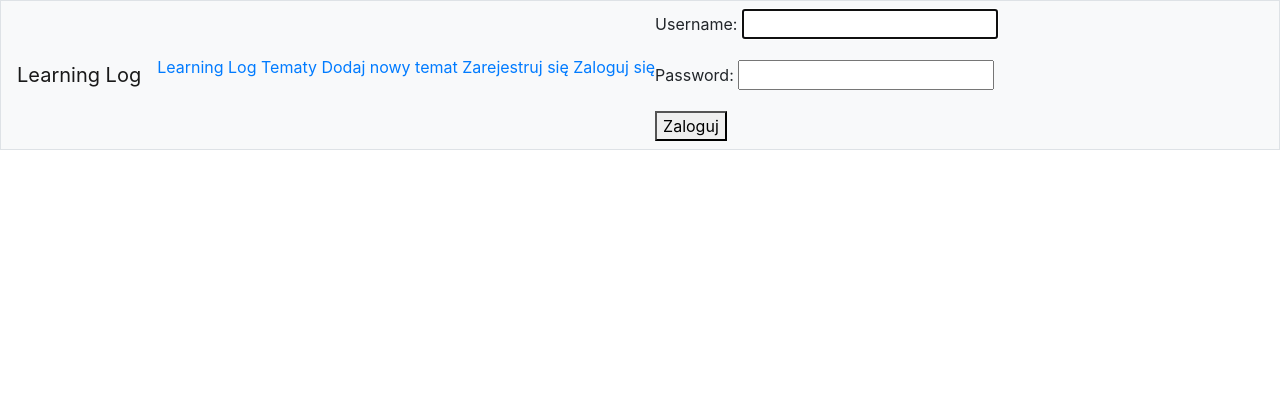
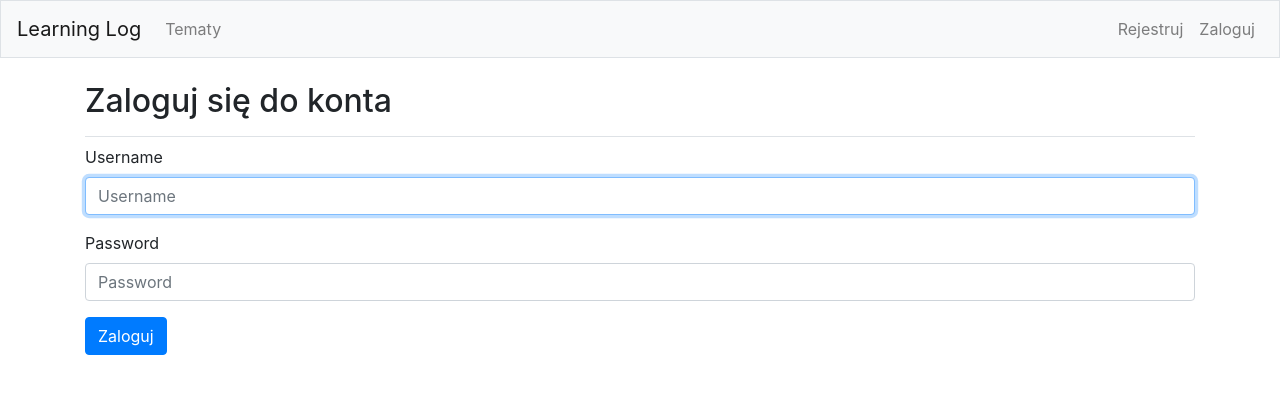
Before and after one commit to florek/learning_log, a Django app: page /login/ in a window 1280 px wide. Shown: the top 394 px of the page. Run offline with Django 3.2, Linux system fonts and the light colour scheme; some libraries are stand-ins or nearby versions.

Commit message:
2021.03.08

```diff
--- a/learning_logs/templates/learning_logs/base.html
+++ b/learning_logs/templates/learning_logs/base.html
@@ -1,33 +1,63 @@
 {% load bootstrap4 %}
+
 <!doctype html>
 <html lang="pl">
 <head>
     <meta charset="utf-8">
-    <meta name="viewport" content="width=device-width, initial-scale=1,shrink-to-fit=no">
+    <meta name="viewport" content="width=device-width, initial-scale=1,
+    shrink-to-fit=no">
     <title>Learning Log</title>
+
     {% bootstrap_css %}
-    {% bootstrap_jquery jquery="full" %}
+    {% bootstrap_javascript jquery='full' %}
+
 </head>
 <body>
+
 <nav class="navbar navbar-expand-md navbar-light bg-light mb-4 border">
-    <a class="navbar-brand" href="{% url 'learning_logs:index'%}">Learning Log</a>
-    <button class="navbar-toggler" type="button" data-toggle="collapse" data-target="#navbarCollapse"
-            aria-controls="navbarCollapse"
+
+    <a class="navbar-brand" href="{% url 'learning_logs:index' %}">
+        Learning Log</a>
+
+    <button class="navbar-toggler" type="button" data-toggle="collapse"
+            data-target="#navbarCollapse" aria-controls="navbarCollapse"
             aria-expanded="false" aria-label="Toggle navigation">
-        <span class="navbar-toggler-icon"></span>
-    </button>
-    <p>
-        <a href="{% url 'learning_logs:index' %}">Learning Log</a>
-        <a href="{% url 'learning_logs:topics' %}">Tematy</a>
-        <a href="{% url 'learning_logs:new_topic' %}">Dodaj nowy temat</a>
-        {% if user.is_authenticated %}
-            Witaj, {{ user.username }}.
-            <a href="{% url "users:logout" %}">Wyloguj się</a>
-        {% else %}
-            <a href="{% url "users:register" %}">Zarejestruj się</a>
-            <a href="{% url "users:login" %}">Zaloguj się</a>
-        {% endif %}
-    </p>
-    {% block content %}{% endblock %}
+        <span class="navbar-toggler-icon"></span></button>
+    <div class="collapse navbar-collapse" id="navbarCollapse">
+        <ul class="navbar-nav mr-auto">
+            <li class="nav-item">
+                <a class="nav-link" href="{% url 'learning_logs:topics' %}">
+                    Tematy</a></li>
+        </ul>
+        <ul class="navbar-nav ml-auto">
+            {% if user.is_authenticated %}
+                <li class="nav-item">
+                    <span class="navbar-text" }">Witaj, {{ user.username }}.</span>
+                </li>
+                <li class="nav-item">
+                    <a class="nav-link" href="{% url 'users:logout' %}">Wyloguj</a>
+                </li>
+            {% else %}
+                <li class="nav-item">
+                    <a class="nav-link" href="{% url 'users:register' %}">Rejestruj</a>
+                </li>
+                <li class="nav-item">
+                    <a class="nav-link" href="{% url 'users:login' %}">Zaloguj</a></li>
+            {% endif %}
+        </ul>
+    </div>
+
+</nav>
+
+<main role="main" class="container">
+    <div class="pb-2 mb-2 border-bottom">
+        {% block page_header %}{% endblock page_header %}
+    </div>
+    <div>
+        {% block content %}{% endblock content %}
+    </div>
+</main>
+
 </body>
+
 </html>
--- a/learning_logs/templates/registration/login.html
+++ b/learning_logs/templates/registration/login.html
@@ -1,13 +1,17 @@
 {% extends "learning_logs/base.html" %}
+{% load bootstrap4 %}
+
+{% block page_header %}
+    <h2>Zaloguj się do konta</h2>
+{% endblock %}
 
 {% block content %}
-    {% if form.errors %}
-        <p>Hasło użytkownika lub hasło są niepoprawne. Proszę spróbować ponownie.</p>
-    {% endif %}
-    <form action="{% url "users:login" %}" method="post">
+    <form method="post" action="{% url "users:login" %}" class="form">
         {% csrf_token %}
-        {{ form.as_p }}
-        <button type="submit">Zaloguj</button>
-        <input type="hidden" name="next" value="{% url "learning_logs:topics" %}" />
+        {% bootstrap_form form %}
+        {% buttons %}
+            <button class="btn btn-primary" type="submit">Zaloguj</button>
+        {% endbuttons %}
+        <input type="hidden" value="{% url "learning_logs:index" %}" name="next" />
     </form>
 {% endblock %}
```
Also changed, not shown: learning_logs/templates/learning_logs/index.html (+9 -2 lines), learning_logs/templates/learning_logs/topic.html (+21 -13 lines), learning_logs/templates/learning_logs/topics.html (+13 -5 lines).
